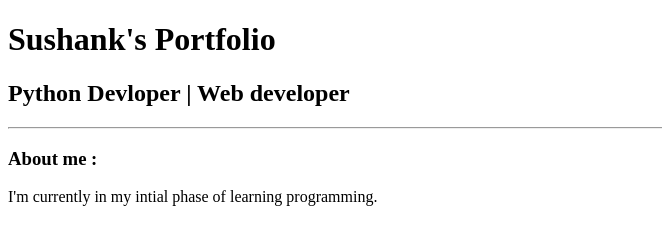
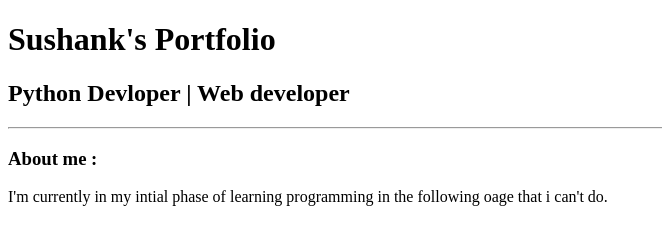
Before and after one commit to suahanksara/My-Portfolio, a plain HTML site: page index.html in a window 1280 px wide. Shown: the whole page, without its empty margins (0-662 px from the left). Drawn offline with Linux system fonts and the light colour scheme.

Commit message:
Update index.html

```diff
--- a/index.html
+++ b/index.html
@@ -11,7 +11,7 @@
     <h2>Python Devloper | Web developer</h2>
     <hr />
     <h3>About me :</h3>
-    <p>I'm currently in my intial phase of learning programming.</p>
+    <p>I'm currently in my intial phase of learning programming in the following oage that i can't do.</p>
 
 
  </body>
```
